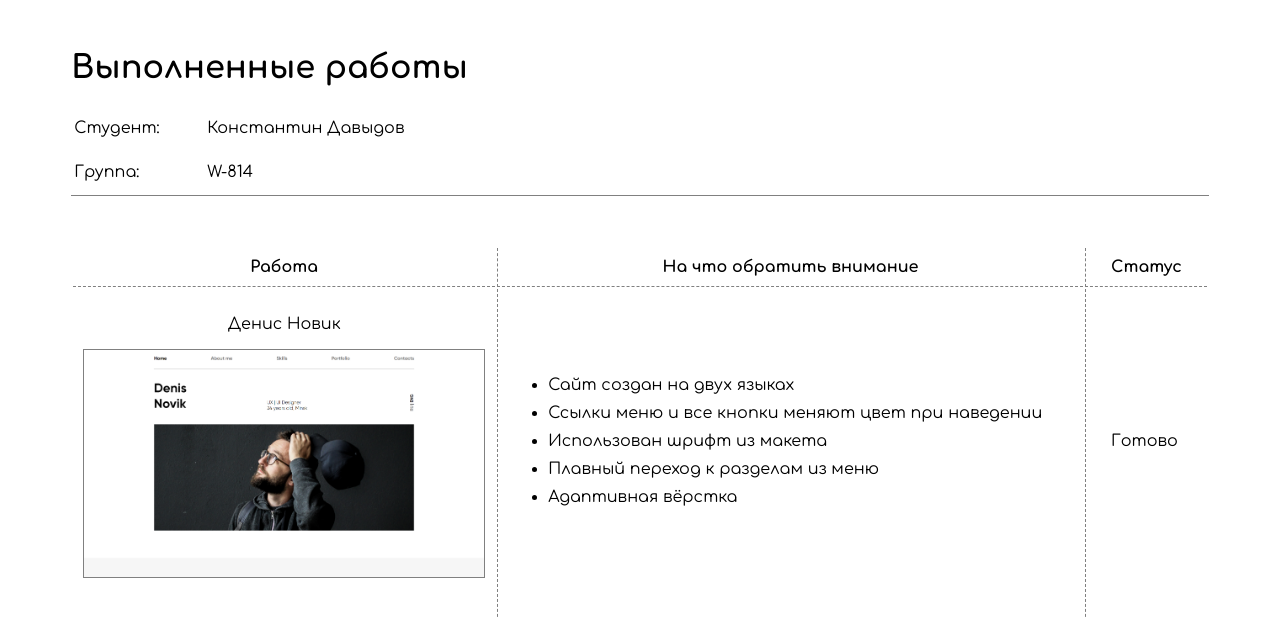
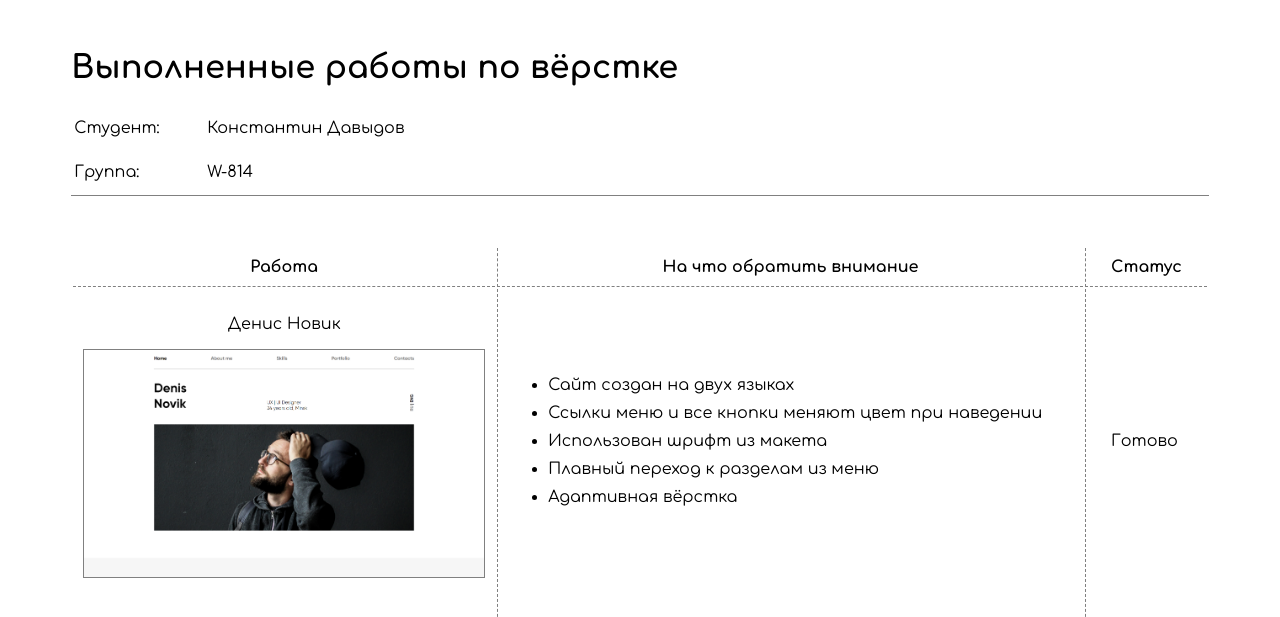
Before and after one commit to davydovks/davydovks.github.io, a plain HTML site: page index.html in a window 1280 px wide. Shown: the top 617 px of the page. Drawn offline with Linux system fonts and the light colour scheme.

Commit message:
change title

```diff
--- a/index.html
+++ b/index.html
@@ -11,7 +11,7 @@
 <body>
     <header>
         <div class="center">
-            <h1 class="header__title">Выполненные работы</h1>
+            <h1 class="header__title">Выполненные работы по вёрстке</h1>
             <table class="header__table">
                 <tr class="header__row1">
                     <td class="header__cell header__col1">
```
